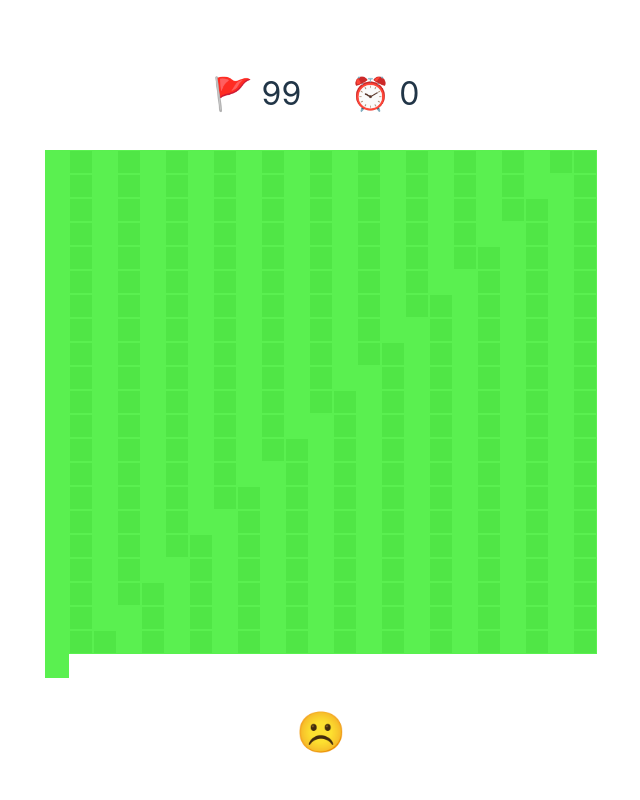
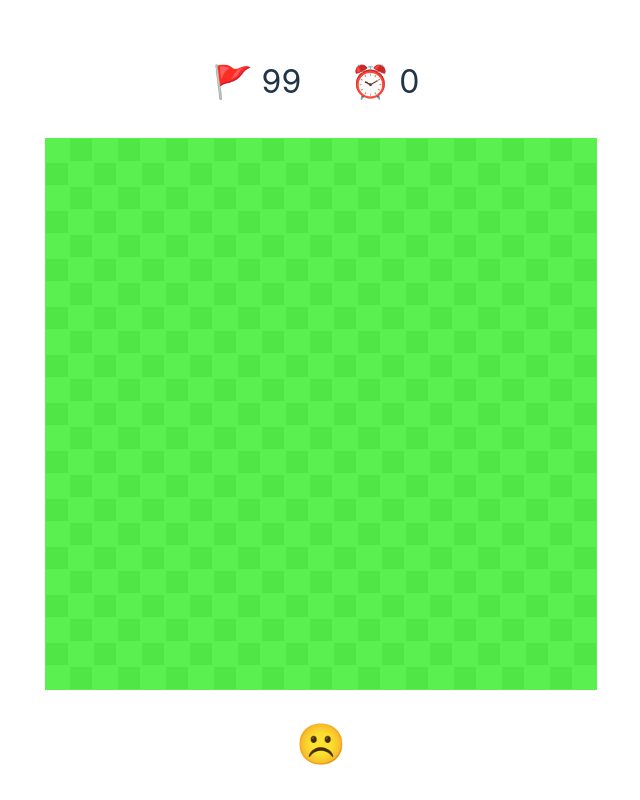
Before and after one commit to Ethan04Munoz/Buscaminas, a React (Vite) app: page /hard in a window 1280 px wide. Shown: the whole page, without its empty margins (319-959 px from the left). Built offline with nearby package versions, Linux system fonts and the light colour scheme.

Commit message:
Ampliar el buscaminas dificil a 23x23 desde 22x22

```diff
--- a/src/GameState.jsx
+++ b/src/GameState.jsx
@@ -10,6 +10,7 @@ function GameState(props){
     const [tamañoCasillas, setTamañoCasillas] = useState('casilla');
     useEffect(() => {
         const difficulty = props.difficulty;
+        console.log("Dificultad:", difficulty)
         if(difficulty == "facil" || difficulty == "principal"){
             setTableroSize(8);
             setCantidadMinas(10);
@@ -23,7 +24,7 @@ function GameState(props){
             setTamañoCasillas('casilla casillaMediana');
         }
         if(difficulty == "dificil"){
-            setTableroSize(22);
+            setTableroSize(23);
             setCantidadMinas(99);
             setClaseTablero("tablero tableroDificil");
             setTamañoCasillas('casilla casillaChica');
```
